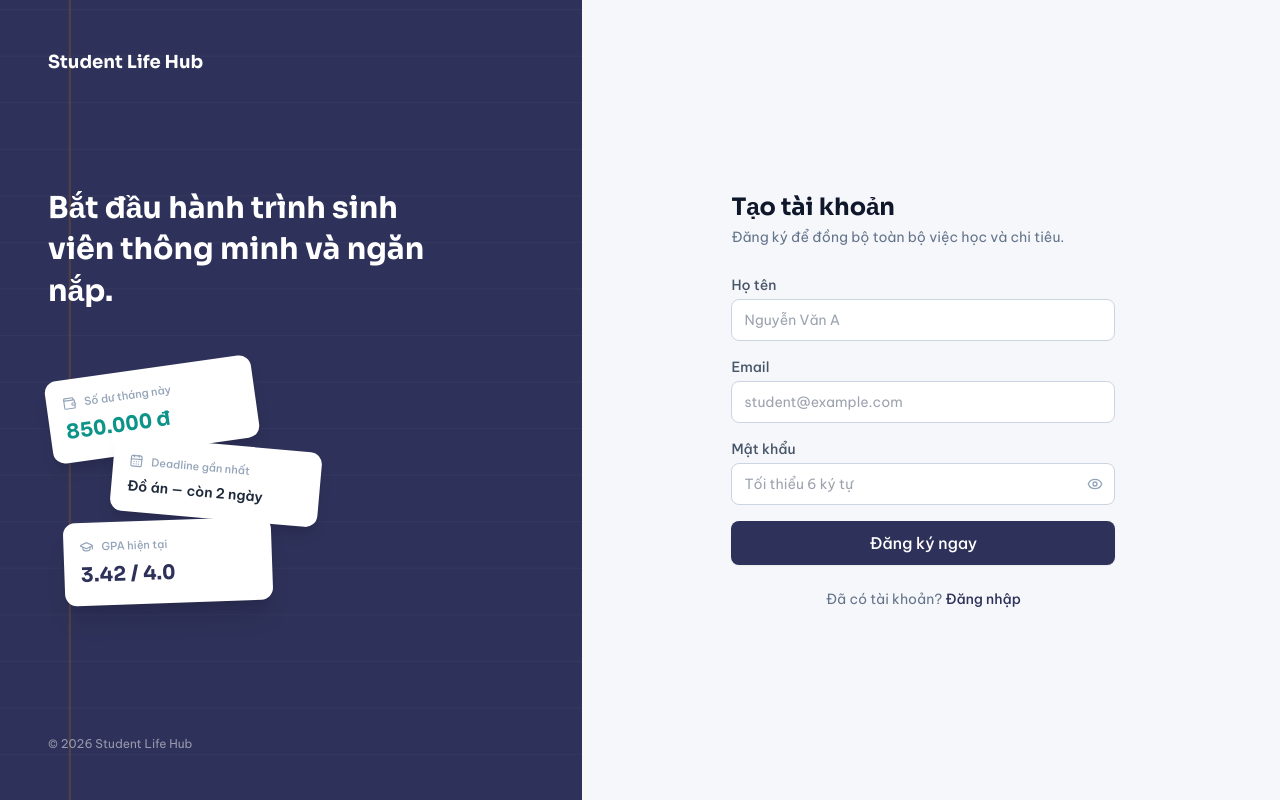
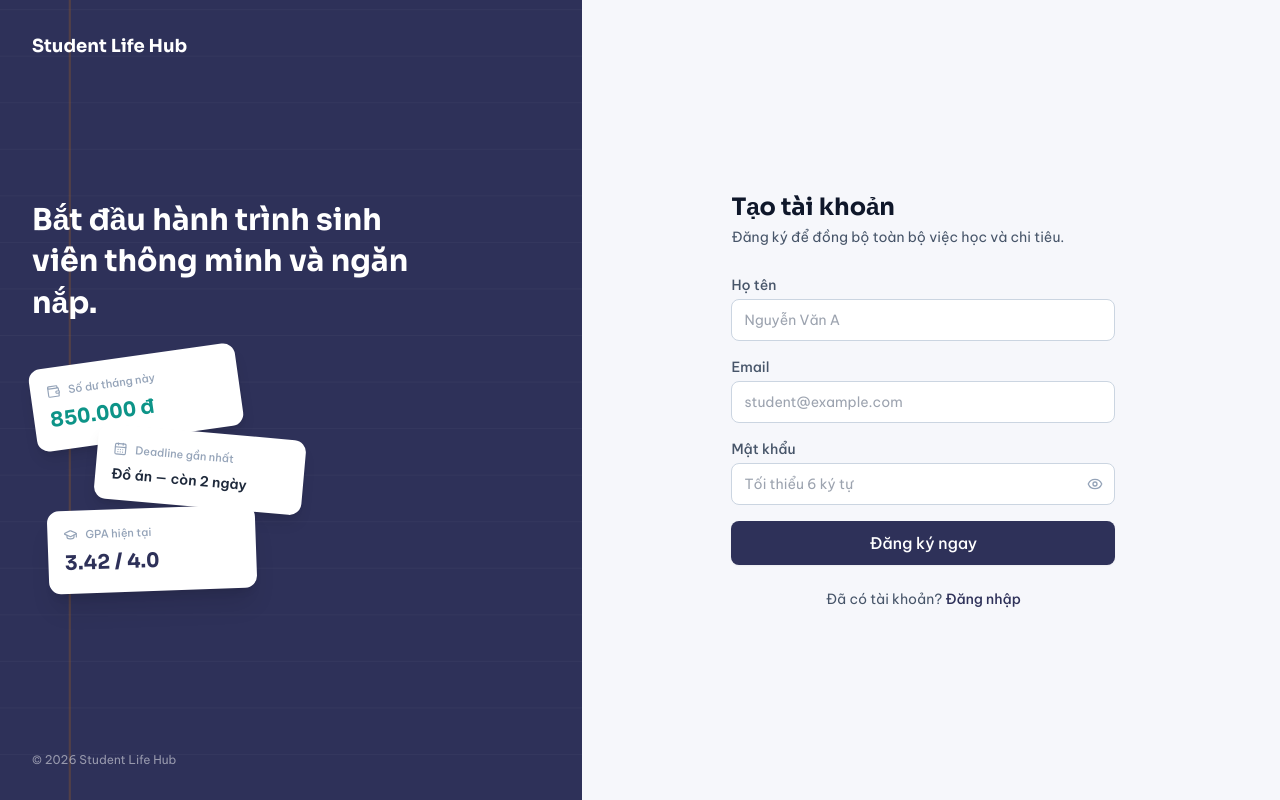
Before and after one commit to LNTienDat/student-life-hub, a React (Vite) app in the folder front/: page /register in a window 1280 px wide. Built offline with nearby package versions, Linux system fonts and the light colour scheme.

Commit message:
style: Cải thiện độ tương phản văn bản và giảm khoảng cách để Auth Pages vừa 1 màn hình

```diff
--- a/front/src/pages/DatLaiMatKhau.jsx
+++ b/front/src/pages/DatLaiMatKhau.jsx
@@ -55,14 +55,14 @@ function DatLaiMatKhau() {
   return (
     <div className="min-h-screen flex bg-paper">
       {/* Panel thương hiệu — ẩn trên mobile, họa tiết dòng kẻ sổ tay + 3 lá ghi chú xếp chồng */}
-      <div className="hidden lg:flex lg:w-[46%] relative bg-ink-600 overflow-hidden flex-col justify-between p-12">
+      <div className="hidden lg:flex lg:w-[46%] relative bg-ink-600 overflow-hidden flex-col justify-between p-8">
         <NotebookLines className="absolute inset-0 w-full h-full opacity-60" />
 
         <div className="relative z-10">
           <span className="font-display text-lg font-bold text-white">Student Life Hub</span>
         </div>
 
-        <div className="relative z-10 my-auto py-16">
+        <div className="relative z-10 my-auto py-8">
           <motion.h1
             initial={{ opacity: 0, y: 16 }}
             animate={{ opacity: 1, y: 0 }}
@@ -74,7 +74,7 @@ function DatLaiMatKhau() {
 
           {/* 3 lá ghi chú xếp tầng — hình minh họa gắn trực tiếp với 3 trụ cột của app.
               Khoảng lệch được tính để phần chữ không bao giờ bị thẻ trên đè lên. */}
-          <div className="relative h-64 mt-14 max-w-sm">
+          <div className="relative h-64 mt-8 max-w-sm">
             <motion.div
               initial={{ opacity: 0, y: 24, rotate: -10 }}
               animate={{ opacity: 1, y: 0, rotate: -8 }}
@@ -120,12 +120,12 @@ function DatLaiMatKhau() {
       </div>
 
       {/* Form đặt lại mật khẩu */}
-      <div className="flex-1 flex items-center justify-center px-6 py-12">
+      <div className="flex-1 flex items-center justify-center px-6 py-8">
         <div className="w-full max-w-sm">
           <motion.div initial="an" animate="hien" custom={0} variants={bienTheField}>
             <p className="lg:hidden text-sm text-slate-400 mb-1">Student Life Hub</p>
             <h1 className="font-display text-2xl font-bold text-slate-900 mb-1">Đặt lại mật khẩu</h1>
-            <p className="text-sm text-slate-500 mb-7">
+            <p className="text-sm text-slate-600 mb-7">
               {email ? `Thiết lập mật khẩu mới cho ${email}` : 'Nhập mật khẩu mới cho tài khoản.'}
             </p>
           </motion.div>
--- a/front/src/pages/Login.jsx
+++ b/front/src/pages/Login.jsx
@@ -44,14 +44,14 @@ function Login() {
   return (
     <div className="min-h-screen flex bg-paper">
       {/* Panel thương hiệu — ẩn trên mobile, họa tiết dòng kẻ sổ tay + 3 lá ghi chú xếp chồng */}
-      <div className="hidden lg:flex lg:w-[46%] relative bg-ink-600 overflow-hidden flex-col justify-between p-12">
+      <div className="hidden lg:flex lg:w-[46%] relative bg-ink-600 overflow-hidden flex-col justify-between p-8">
         <NotebookLines className="absolute inset-0 w-full h-full opacity-60" />
 
         <div className="relative z-10">
           <span className="font-display text-lg font-bold text-white">Student Life Hub</span>
         </div>
 
-        <div className="relative z-10 my-auto py-16">
+        <div className="relative z-10 my-auto py-8">
           <motion.h1
             initial={{ opacity: 0, y: 16 }}
             animate={{ opacity: 1, y: 0 }}
@@ -63,7 +63,7 @@ function Login() {
 
           {/* 3 lá ghi chú xếp tầng — hình minh họa gắn trực tiếp với 3 trụ cột của app.
               Khoảng lệch được tính để phần chữ không bao giờ bị thẻ trên đè lên. */}
-          <div className="relative h-64 mt-14 max-w-sm">
+          <div className="relative h-64 mt-8 max-w-sm">
             <motion.div
               initial={{ opacity: 0, y: 24, rotate: -10 }}
               animate={{ opacity: 1, y: 0, rotate: -8 }}
@@ -109,12 +109,12 @@ function Login() {
       </div>
 
       {/* Form đăng nhập */}
-      <div className="flex-1 flex items-center justify-center px-6 py-12">
+      <div className="flex-1 flex items-center justify-center px-6 py-8">
         <div className="w-full max-w-sm">
           <motion.div initial="an" animate="hien" custom={0} variants={bienTheField}>
             <p className="lg:hidden text-sm text-slate-400 mb-1">Student Life Hub</p>
             <h1 className="font-display text-2xl font-bold text-slate-900 mb-1">Chào bạn quay lại</h1>
-            <p className="text-sm text-slate-500 mb-7">Đăng nhập để tiếp tục theo dõi việc học.</p>
+            <p className="text-sm text-slate-600 mb-7">Đăng nhập để tiếp tục theo dõi việc học.</p>
           </motion.div>
 
           {loi && (
@@ -183,7 +183,7 @@ function Login() {
             initial="an"
             animate="hien"
             variants={bienTheField}
-            className="text-center text-sm text-slate-500 mt-6"
+            className="text-center text-sm text-slate-600 mt-6"
           >
             Chưa có tài khoản?{' '}
             <Link to="/register" className="text-ink-600 hover:text-ink-700 font-medium">
--- a/front/src/pages/QuenMatKhau.jsx
+++ b/front/src/pages/QuenMatKhau.jsx
@@ -39,14 +39,14 @@ function QuenMatKhau() {
   return (
     <div className="min-h-screen flex bg-paper">
       {/* Panel thương hiệu — ẩn trên mobile, họa tiết dòng kẻ sổ tay + 3 lá ghi chú xếp chồng */}
-      <div className="hidden lg:flex lg:w-[46%] relative bg-ink-600 overflow-hidden flex-col justify-between p-12">
+      <div className="hidden lg:flex lg:w-[46%] relative bg-ink-600 overflow-hidden flex-col justify-between p-8">
         <NotebookLines className="absolute inset-0 w-full h-full opacity-60" />
 
         <div className="relative z-10">
           <span className="font-display text-lg font-bold text-white">Student Life Hub</span>
         </div>
 
-        <div className="relative z-10 my-auto py-16">
+        <div className="relative z-10 my-auto py-8">
           <motion.h1
             initial={{ opacity: 0, y: 16 }}
             animate={{ opacity: 1, y: 0 }}
@@ -58,7 +58,7 @@ function QuenMatKhau() {
 
           {/* 3 lá ghi chú xếp tầng — hình minh họa gắn trực tiếp với 3 trụ cột của app.
               Khoảng lệch được tính để phần chữ không bao giờ bị thẻ trên đè lên. */}
-          <div className="relative h-64 mt-14 max-w-sm">
+          <div className="relative h-64 mt-8 max-w-sm">
             <motion.div
               initial={{ opacity: 0, y: 24, rotate: -10 }}
               animate={{ opacity: 1, y: 0, rotate: -8 }}
@@ -104,12 +104,12 @@ function QuenMatKhau() {
       </div>
 
       {/* Form quên mật khẩu */}
-      <div className="flex-1 flex items-center justify-center px-6 py-12">
+      <div className="flex-1 flex items-center justify-center px-6 py-8">
         <div className="w-full max-w-sm">
           <motion.div initial="an" animate="hien" custom={0} variants={bienTheField}>
             <p className="lg:hidden text-sm text-slate-400 mb-1">Student Life Hub</p>
             <h1 className="font-display text-2xl font-bold text-slate-900 mb-1">Quên mật khẩu</h1>
-            <p className="text-sm text-slate-500 mb-7">Nhập email đã đăng ký, chúng tôi sẽ gửi liên kết đặt lại mật khẩu cho bạn.</p>
+            <p className="text-sm text-slate-600 mb-7">Nhập email đã đăng ký, chúng tôi sẽ gửi liên kết đặt lại mật khẩu cho bạn.</p>
           </motion.div>
 
           {loi && (
--- a/front/src/pages/Register.jsx
+++ b/front/src/pages/Register.jsx
@@ -42,14 +42,14 @@ function Register() {
   return (
     <div className="min-h-screen flex bg-paper">
       {/* Panel thương hiệu — ẩn trên mobile, họa tiết dòng kẻ sổ tay + 3 lá ghi chú xếp chồng */}
-      <div className="hidden lg:flex lg:w-[46%] relative bg-ink-600 overflow-hidden flex-col justify-between p-12">
+      <div className="hidden lg:flex lg:w-[46%] relative bg-ink-600 overflow-hidden flex-col justify-between p-8">
         <NotebookLines className="absolute inset-0 w-full h-full opacity-60" />
 
         <div className="relative z-10">
           <span className="font-display text-lg font-bold text-white">Student Life Hub</span>
         </div>
 
-        <div className="relative z-10 my-auto py-16">
+        <div className="relative z-10 my-auto py-8">
           <motion.h1
             initial={{ opacity: 0, y: 16 }}
             animate={{ opacity: 1, y: 0 }}
@@ -61,7 +61,7 @@ function Register() {
 
           {/* 3 lá ghi chú xếp tầng — hình minh họa gắn trực tiếp với 3 trụ cột của app.
               Khoảng lệch được tính để phần chữ không bao giờ bị thẻ trên đè lên. */}
-          <div className="relative h-64 mt-14 max-w-sm">
+          <div className="relative h-64 mt-8 max-w-sm">
             <motion.div
               initial={{ opacity: 0, y: 24, rotate: -10 }}
               animate={{ opacity: 1, y: 0, rotate: -8 }}
@@ -107,12 +107,12 @@ function Register() {
       </div>
 
       {/* Form đăng ký */}
-      <div className="flex-1 flex items-center justify-center px-6 py-12">
+      <div className="flex-1 flex items-center justify-center px-6 py-8">
         <div className="w-full max-w-sm">
           <motion.div initial="an" animate="hien" custom={0} variants={bienTheField}>
             <p className="lg:hidden text-sm text-slate-400 mb-1">Student Life Hub</p>
             <h1 className="font-display text-2xl font-bold text-slate-900 mb-1">Tạo tài khoản</h1>
-            <p className="text-sm text-slate-500 mb-7">Đăng ký để đồng bộ toàn bộ việc học và chi tiêu.</p>
+            <p className="text-sm text-slate-600 mb-7">Đăng ký để đồng bộ toàn bộ việc học và chi tiêu.</p>
           </motion.div>
 
           {loi && (
@@ -192,7 +192,7 @@ function Register() {
             initial="an"
             animate="hien"
             variants={bienTheField}
-            className="text-center text-sm text-slate-500 mt-6"
+            className="text-center text-sm text-slate-600 mt-6"
           >
             Đã có tài khoản?{' '}
             <Link to="/login" className="text-ink-600 hover:text-ink-700 font-medium">
```
